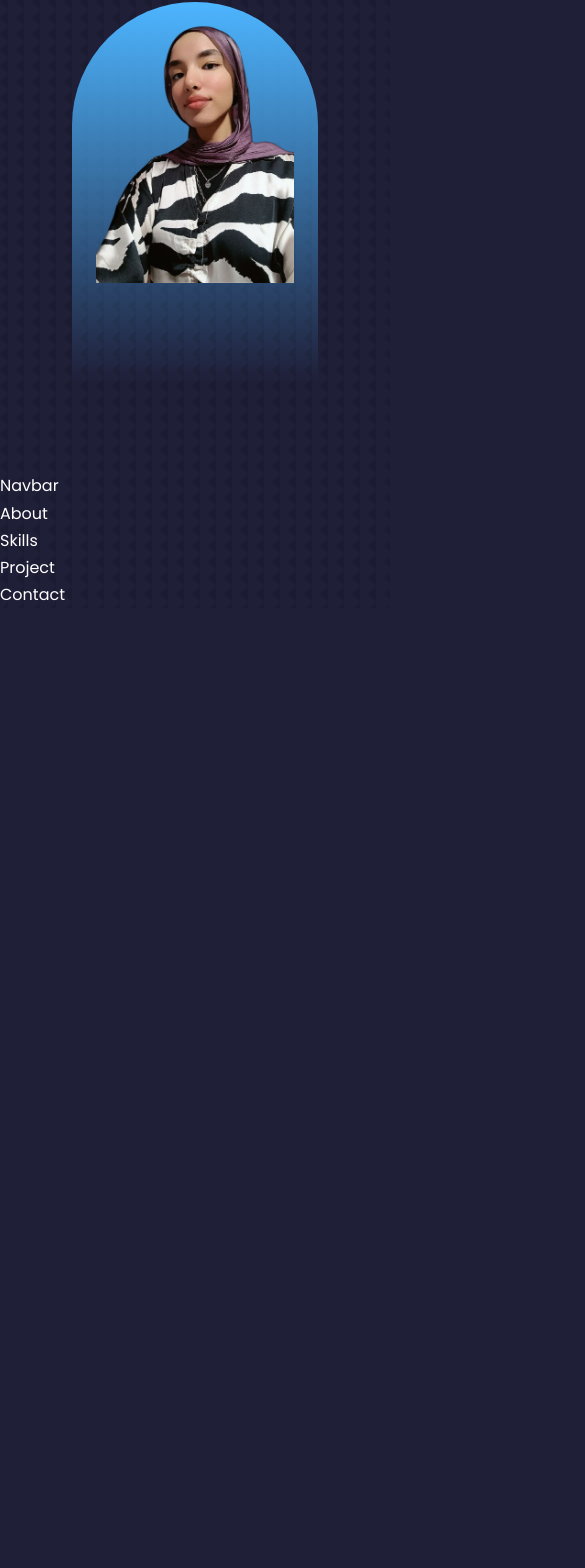
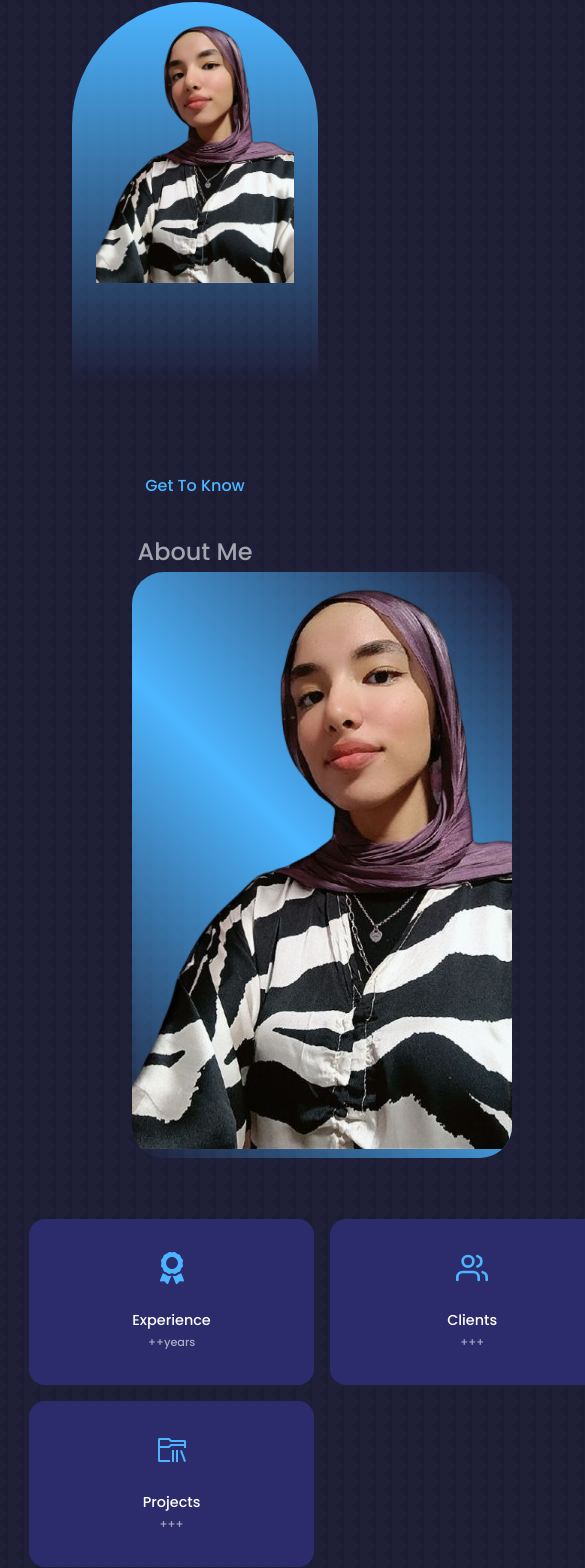
Before and after one commit to retagsaad/Portfolio, a React (Vite) app: page / in a window 390 px wide. Shown: the part 374-1942 px from the top of the page, 585 px wide, since content can reach past the window. Before the commit the page ends 982 px from the top, so only its background shows below. Built offline with nearby package versions, Linux system fonts and the light colour scheme.

Commit message:
finishing about page

```diff
--- a/src/App.jsx
+++ b/src/App.jsx
@@ -12,7 +12,7 @@ function App() {
   return (
     <>
       <Home></Home>
-      <Navbar></Navbar>
+      {/* <Navbar></Navbar> */}
       <About></About>
       <Skills></Skills>
       <Project></Project>
--- a/src/components/about/About.jsx
+++ b/src/components/about/About.jsx
@@ -1,9 +1,48 @@
-import React from 'react'
-import "./about.css"
+import React from "react";
+import "./about.css";
+import Me from "../../assets/me.png";
+import { FaAward } from "react-icons/fa";
+import { FiUsers } from "react-icons/fi";
+import { VscFolderLibrary } from "react-icons/vsc";
+
 function About() {
   return (
-    <div>About</div>
-  )
+    <div className="about">
+      <div className="header">
+        <h4>Get To Know</h4>
+        <h2>About Me</h2>
+      </div>
+      <div className="about-container container">
+        <div className="about-me">
+          <div className="about-me-img">
+          <img src={Me} alt="Retag Saad" />
+          </div>
+        </div>
+        <div className="about-content">
+          <div className="about-cards">
+            <div className="about-card">
+              <FaAward className="about-icon" />
+              <h4>Experience</h4>
+              <h6>++years</h6>
+            </div>
+            <div className="about-card">
+              <FiUsers className="about-icon" />
+              <h4>Clients</h4>
+              <h6>+++</h6>
+            </div>
+            <div className="about-card">
+              <VscFolderLibrary className="about-icon" />
+              <h4>Projects</h4>
+              <h6>+++</h6>
+            </div>
+          </div>
+
+        <p>Lorem ipsum dolor sit amet consectetur adipisicing elit. Eveniet nihil nesciunt minus laborum. Eum vero nisi voluptatum eos, error ullam repellendus laboriosam, doloribus tempora unde corrupti deserunt distinctio, qui facere?</p>
+      <a href="#contact"className="btn btn-primary">Let's Talk</a>
+      </div>
+      </div>
+    </div>
+  );
 }
 
-export default About
+export default About;
--- a/src/components/about/about.css
+++ b/src/components/about/about.css
@@ -0,0 +1,84 @@
+.about-container{
+    display: grid;
+    grid-template-columns: 35% 50%;
+    gap: 15%;
+
+}
+.about-me{
+    width: 100%;
+    aspect-ratio: 1/1;
+    border-radius: 2rem;
+    background: linear-gradient(45deg,transparent,var(--color-primary),transparent);
+}
+.about-me-img{
+    border-radius: 2rem;
+    overflow: hidden;
+    transition: var(--transition);
+
+
+}
+.about-cards{
+    display: grid;
+    grid-template-columns: repeat(3,1fr);
+    gap: 1.5rem;
+}
+.about-card{
+    background: var(--color-bg-variant);
+    border: 1px solid transparent;
+    border-radius: 1rem;
+    padding: 2rem;
+    text-align: center;
+    transition: var(--transition);
+}
+.about-card:hover{
+    background: transparent;
+    border-color: var(--color-bg-variant);
+}
+.about-icon{
+    color: var(--color-primary);
+    font-size: 2rem;
+    margin-bottom: 1rem;
+}
+.about-card h4{
+    font-size: 0.9rem;
+}
+.about-card h6{
+    font-size: 0.7rem;
+    color: var(--color-light);
+}
+.about-content p{
+    margin: 2rem 0 2.6rem ;
+    color: var(--color-light);
+}
+
+
+/* responsive */
+@media(max-width:1024px){
+  .about-container{
+    grid-template-columns: 1fr;
+    gap: 0;
+  }
+  .about-me{
+    width: 50%;
+    margin: 2rem auto 4rem;
+  }
+  .about-content p{
+    margin: 1rem 0 1.5rem;
+  }
+}
+@media(max-width:600px){
+  .about-me{
+    width: 65%;
+    margin: 0rem auto 3rem;
+  }
+  .about-cards{
+    grid-template-columns: 1fr 1fr;
+    gap: 1rem;
+}
+.about-content{
+    text-align: center;
+}
+.about-content p{
+    margin: 1.5rem 0;
+}
+}
--- a/src/index.css
+++ b/src/index.css
@@ -66,11 +66,22 @@ a:hover{
   background: var(--color-primary);
   color: var(--color-bg);
 }
-img{
+.me img{
   display: block;
   width: 100%;
   object-fit: cover;
 }
+
+.header h4{
+  text-align: center;
+  color: var(--color-primary);
+  /* margin-bottom: 3rem; */
+}
+.header h2{
+   text-align: center;
+  color: var(--color-light);
+}
+
 /* media quries tablet */
 @media(max-width:1024px){
   .container{
@@ -89,4 +100,7 @@ img{
   section{
     padding-top: 6rem;
   }
+  .header h4{
+    margin-bottom: 2rem;
+  }
 }
```
